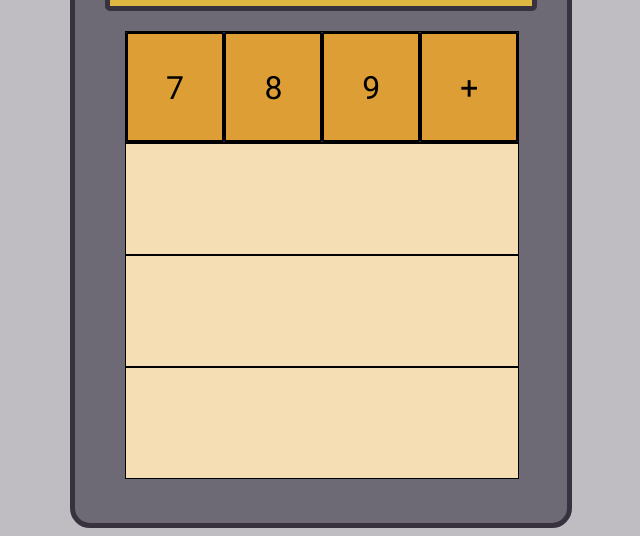
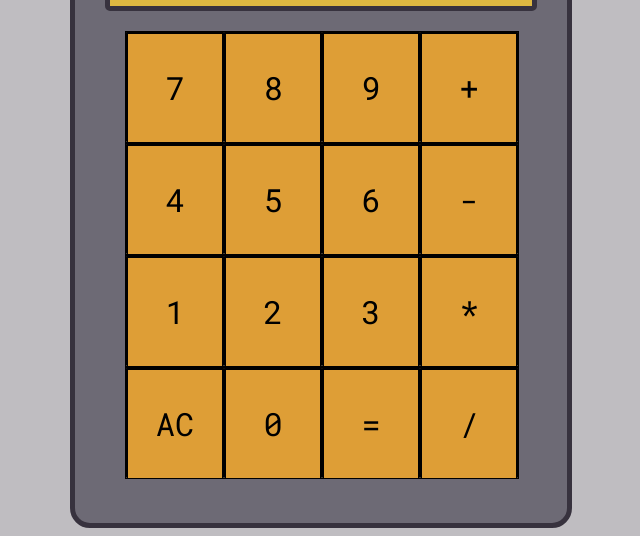
Before and after one commit to AnLaxina/foundations-calculator, a plain HTML site: page index.html in a window 1280 px wide. Shown: the part 268-804 px from the top of the page, without its empty margins (319-959 px from the left). Drawn offline with Linux system fonts and the light colour scheme.

Commit message:
Finish creating layout for calculator

```diff
--- a/CSS/style.css
+++ b/CSS/style.css
@@ -61,6 +61,7 @@ button {
     height: 100%;
     width: 25%;
     border: 2px black solid;
+    border-bottom: 0px;
     border-radius: 1px;
     background-color: #de9e36ff;
 }
--- a/index.html
+++ b/index.html
@@ -29,13 +29,22 @@
                     <button>+</button>
                 </div>
                 <div class="row">
-
+                    <button>4</button>
+                    <button>5</button>
+                    <button>6</button>
+                    <button>-</button>
                 </div>
                 <div class="row">
-
+                    <button>1</button>
+                    <button>2</button>
+                    <button>3</button>
+                    <button>*</button>
                 </div>
                 <div class="row">
-
+                    <button>AC</button>
+                    <button>0</button>
+                    <button>=</button>
+                    <button>/</button>
                 </div>
             </div>
         </div>
```
